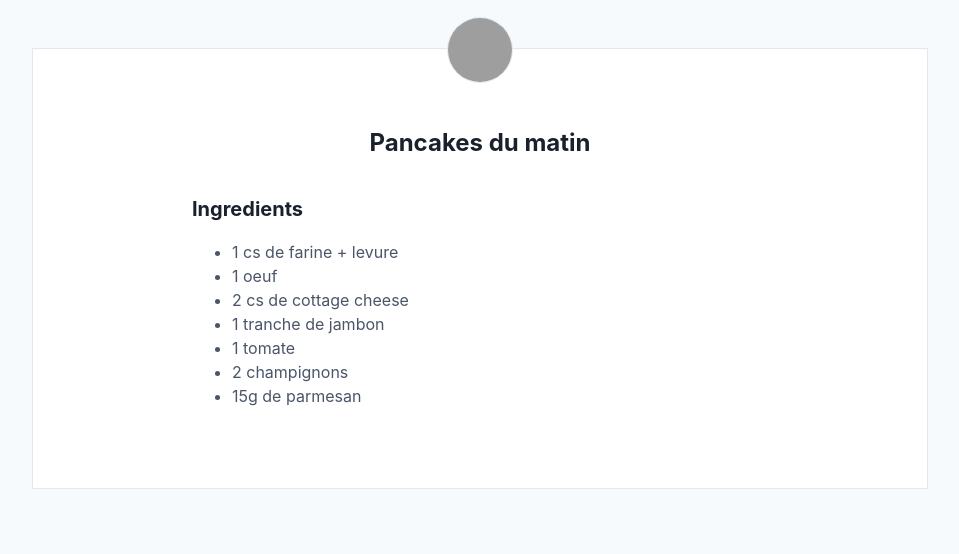
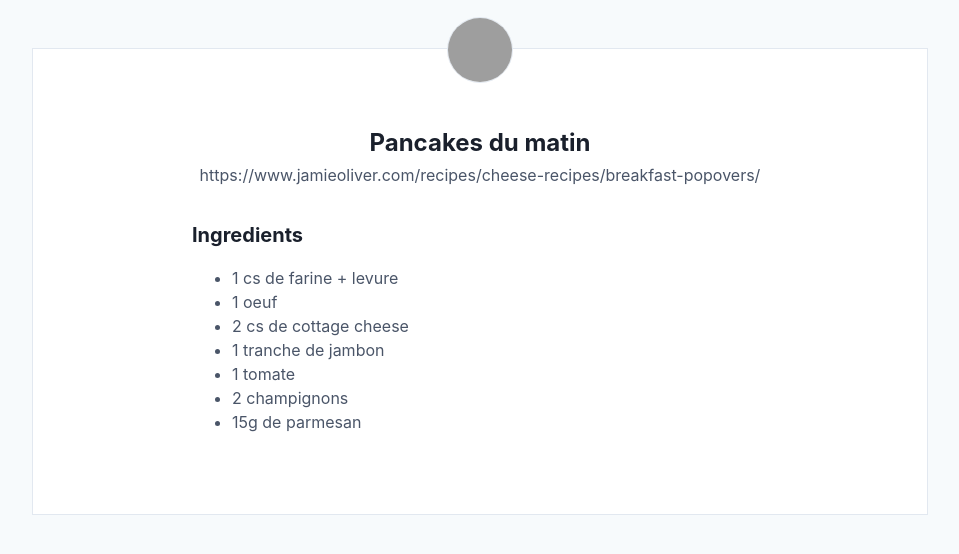
Before and after one commit to greglejeune/blog, a Jekyll site: the page built from _posts/2020-02-03-breakfast-popovers.md, in a window 1280 px wide. Shown: the top 554 px of the page, without its empty margins (160-1119 px from the left). Built offline with Jekyll 4.4.1, drawn with Linux system fonts in a browser that asks for light colours; part of the change alters nothing that is shown; grey boxes are pictures that could not be loaded.

Commit message:
Update 2020-02-03-breakfast-popovers.md

```diff
--- a/_posts/2020-02-03-breakfast-popovers.md
+++ b/_posts/2020-02-03-breakfast-popovers.md
@@ -1,6 +1,7 @@
 ---
 layout: article
-title: "Pancakes du matin"
+title: Pancakes du matin
+subtitle: https://www.jamieoliver.com/recipes/cheese-recipes/breakfast-popovers/
 categories: matin
 ---
 
```
